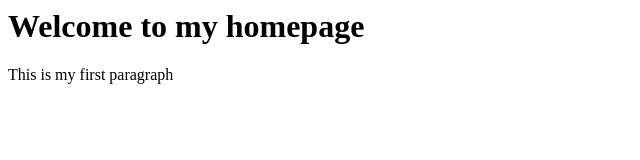
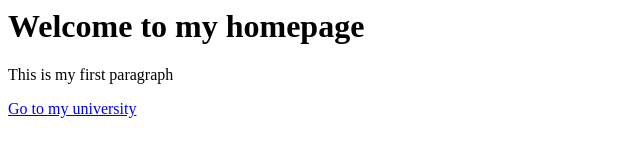
Before and after one commit to LesleyVu/html, a plain HTML site: page index.html in a window 1280 px wide. Shown: the whole page, without its empty margins (0-640 px from the left). Drawn offline with Linux system fonts and the light colour scheme.

Commit message:
Update index.html

```diff
--- a/index.html
+++ b/index.html
@@ -5,5 +5,6 @@
     <body>
         <h1>Welcome to my homepage</h1>
         <p>This is my first paragraph</p>
+        <a href="https://www.rmit.edu.vn/">Go to my university</a>
     </body>
 </html>
```
